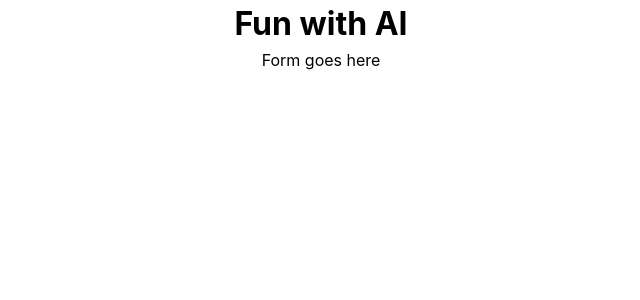
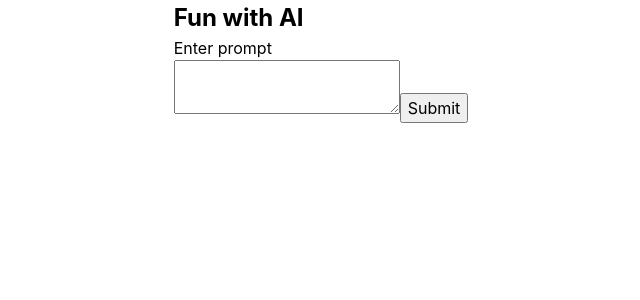
Before and after one commit to RonLHead/rlh-fun-with-ai, a React (Create React App) app: page / in a window 1280 px wide. Shown: the top 300 px of the page, without its empty margins (319-959 px from the left). Built offline with nearby package versions, Linux system fonts and the light colour scheme.

Commit message:
Refactor App

```diff
--- a/src/components/App/App.js
+++ b/src/components/App/App.js
@@ -1,16 +1,16 @@
 import React from 'react';
-// import Form from '../Form/Form';
+import Form from '../Form/Form';
 import './App.css';
 
 function App() {
   return (
     <main className='App'>
-      <header >
-          <h1 >Fun with AI</h1>
-      </header>
-      <p>
-        Form goes here
-      </p>
+      <section className='App-container'>
+        <header>
+            <h1>Fun with AI</h1>
+        </header>
+        <Form />
+      </section>
     </main>
   );
 }
```
